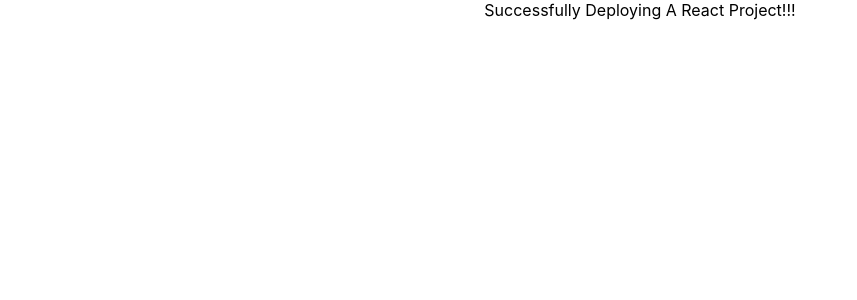
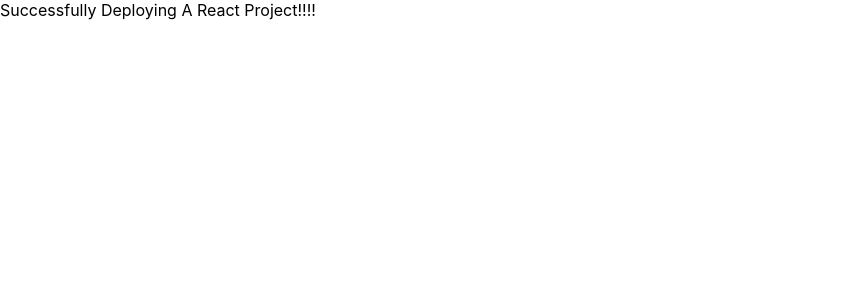
Before and after one commit to zeeshan526/project01, a React (Create React App) app: page / in a window 1280 px wide. Shown: the top 300 px of the page, without its empty margins (0-857 px from the left). Built offline with nearby package versions, Linux system fonts and the light colour scheme.

Commit message:
update yml

```diff
--- a/src/App.js
+++ b/src/App.js
@@ -4,8 +4,8 @@
 
 function App() {
   return (
-    <div className="App">
-Successfully Deploying A React Project!!!
+    <div>
+Successfully Deploying A React Project!!!!
     </div>
   );
 }
```
